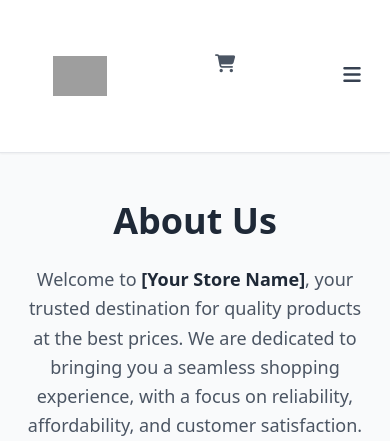
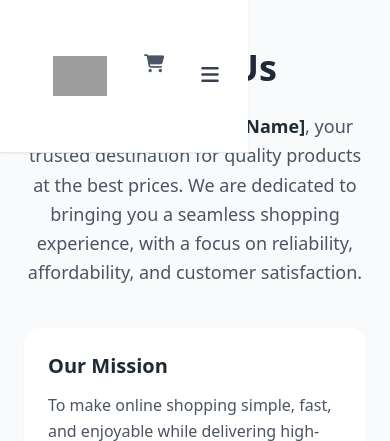
Before and after one commit to Joe-muraguri/samawa-soko, a Flask app: page /about in a window 390 px wide. Shown: the top 441 px of the page. Run offline with Flask 3, Linux system fonts and the light colour scheme; style sheets or scripts are compiled from the project's sources; some libraries are stand-ins or nearby versions; grey boxes are pictures that could not be loaded.

Commit message:
header update

```diff
--- a/app/templates/partials/header.html
+++ b/app/templates/partials/header.html
@@ -9,7 +9,7 @@
     <link rel="stylesheet" href="https://cdnjs.cloudflare.com/ajax/libs/font-awesome/6.4.0/css/all.min.css">
 </head>
 <body>
-    <header class="bg-white border-b shadow-sm sticky top-0 z-50">
+    <header class="bg-white border-b shadow-sm fixed md:sticky top-0 z-50">
         <div class="max-w-7xl mx-auto px-4 py-3 flex justify-between items-center">
             <!-- Logo -->
             <a href="/" class="text-gray-700 hover:text-indigo-600 transition-colors">
```
